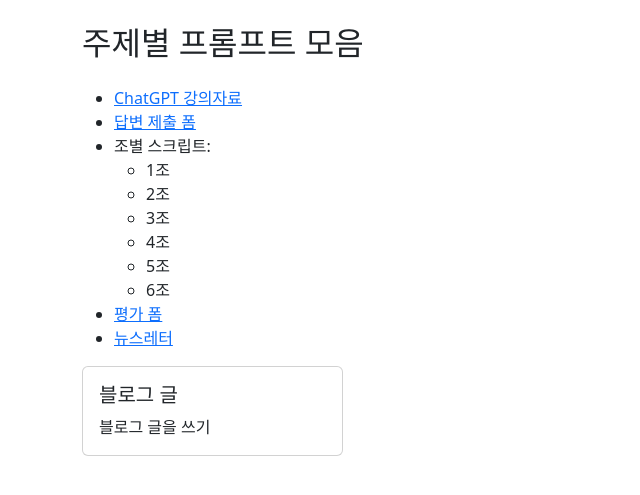
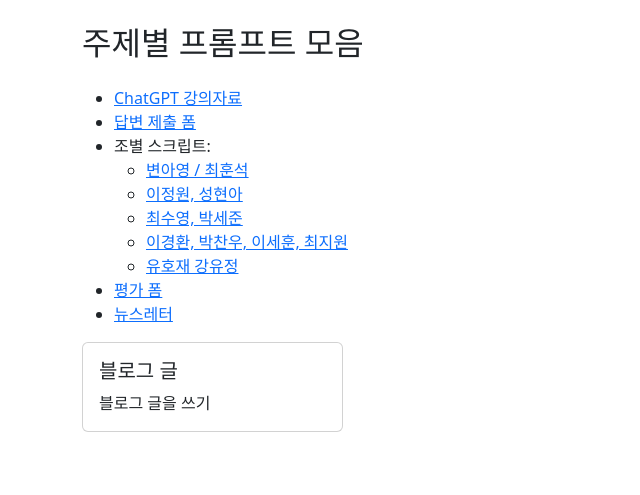
Before and after one commit to euphoris/promptguide, a Django app: page /prompt/ in a window 1280 px wide. Shown: the part 72-567 px from the top of the page, without its empty margins (0-640 px from the left). Run offline with Django 4.2, Linux system fonts and the light colour scheme.

Commit message:
구글폼 대체

```diff
--- a/common/templates/common/list.html
+++ b/common/templates/common/list.html
@@ -16,15 +16,24 @@
     <li>
         <a href="https://s3.ap-northeast-2.amazonaws.com/doc.mindscale.kr/ngv/chatgpt.pdf">ChatGPT 강의자료</a>
     </li>
-    <li><a href="https://docs.google.com/forms/d/e/1FAIpQLSfu8XQEcR-Q_Je973UlLMSO2lCDL1ez97SougHlNyDb2TzNgw/viewform">답변 제출 폼</a></li>
+    <li><a href="https://moaform.com/q/DgptgI">답변 제출 폼</a></li>
     <li>조별 스크립트:
         <ul>
-            <li>1조</li>
-            <li>2조</li>
-            <li>3조</li>
-            <li>4조</li>
-            <li>5조</li>
-            <li>6조</li>
+            <li>
+                <a href="https://chat.openai.com/share/5a4fbcd2-1be8-4b51-a02d-85f58202511b">변아영 / 최훈석</a>
+            </li>
+            <li>
+                <a href="https://chat.openai.com/share/f5a416af-f96c-4f9d-a2b1-5231cd6822ac">이정원, 성현아</a>
+            </li>
+            <li>
+                <a href="https://chat.openai.com/share/a5edcc1b-54bf-42f6-b1c4-9ec448d6a611">최수영, 박세준</a>
+            </li>
+            <li>
+                <a href="https://chat.openai.com/share/0991dd85-5966-4242-824e-8e05a0396576">이경환, 박찬우, 이세훈, 최지원</a>
+            </li>
+            <li>
+                <a href="https://chat.openai.com/share/5c8c2108-312a-4d7e-8a1d-6263d771c0b1">유호재 강유정</a>
+            </li>
         </ul>
 
     </li>
```
